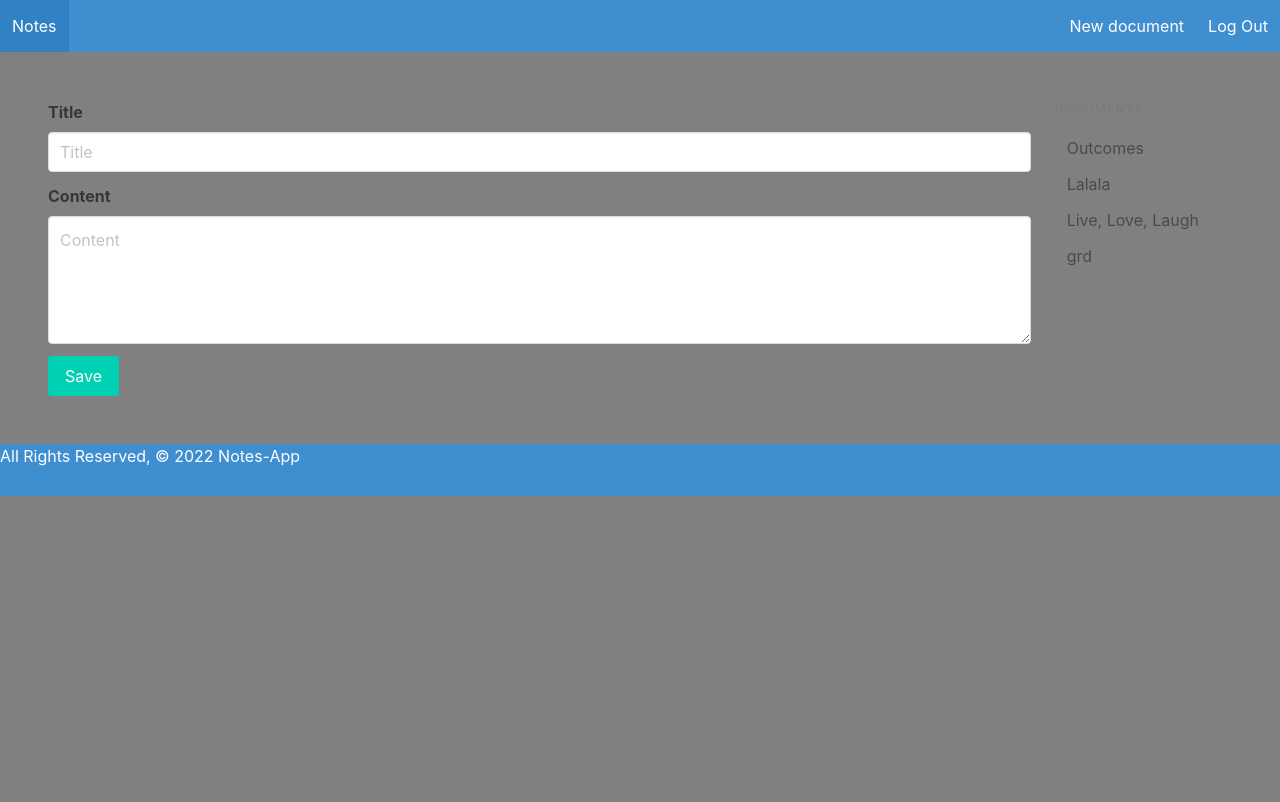
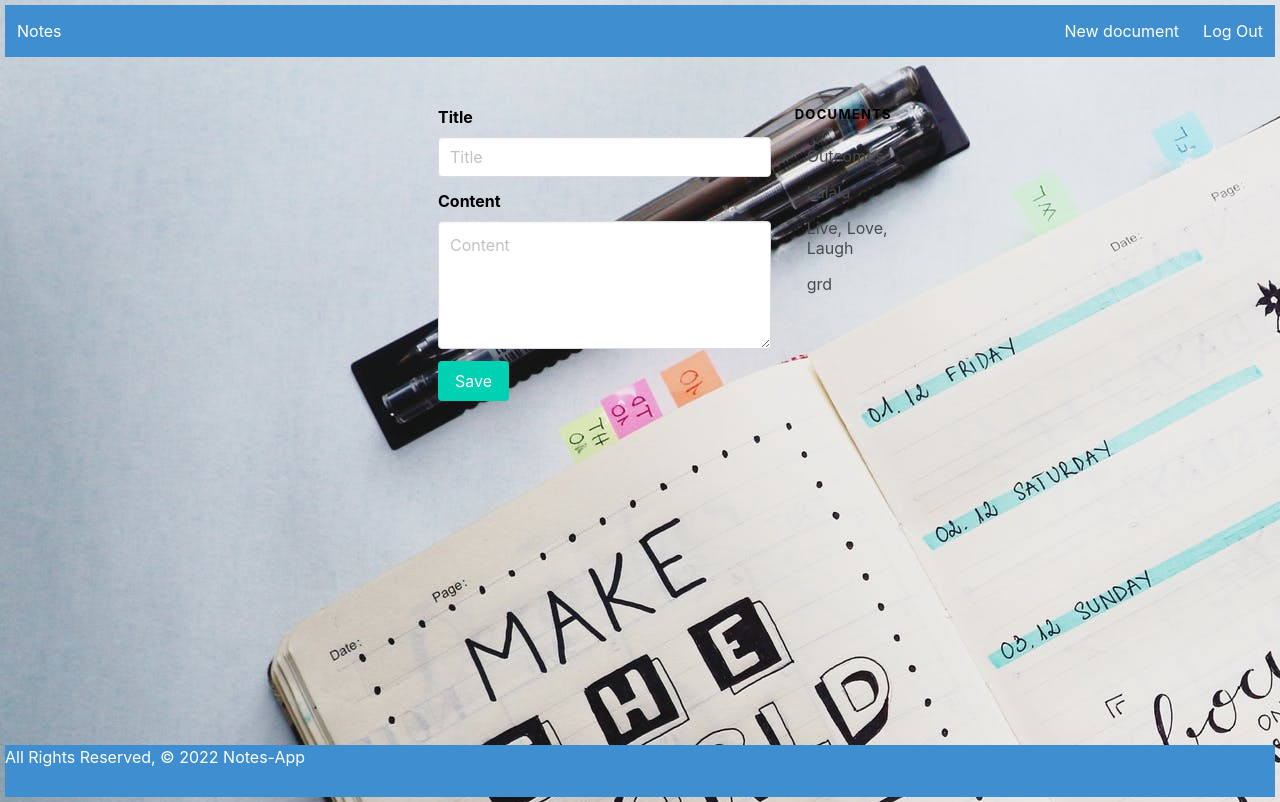
Before and after one commit to youngking509/Notes-App, a Django app: page / in a window 1280 px wide. Before the commit the page ends 496 px from the top, so only its background shows below. Run offline with Django 4.2, Linux system fonts and the light colour scheme; a user stored in the database is signed in; data comes from the database, SQL or seed files in the repository; both versions use the stored data as it was after the commit.

Commit message:
added img

```diff
--- a/main_app/static/css/style.css
+++ b/main_app/static/css/style.css
@@ -1,24 +1,49 @@
 * {
     box-sizing: border-box;
     margin: 0;
+
 }
 
 
 body {
-    background-color:gray;
+    /* background-color:gray; */
     display: flex;
-    min-height: 100vh;
+    /* min-height: 100vh; */
     flex-direction: column;
+    padding: 5px;
+    background-image: url("../img/pexels-photo-636237.jpeg");
+    /* background-image: url("../img/pexels-photo-1629212.jpeg"); */
 }
 
 main {
     flex-grow: 1;
 }
 
-footer {
-    padding-top: 0;
-    text-align: right;
-    position: absolute;
-    bottom: 0;
-    width: 100%;
+
+.section {
+    max-width: 500px;
+    margin: auto;
+    min-height: 86vh;
 }
+
+.footer {
+    color: aquamarine;
+    /* padding-top: 0; */
+    /* text-align: right; */
+    /* position: absolute;  */
+    /* bottom: 0; */
+    /* width: 100%; */
+}
+
+
+.menu-label {
+    color: black;
+    font-weight: bold;
+    font-size:small;
+}
+
+
+.label {
+    color: black;
+    font-weight: bold;
+}
--- a/main_app/templates/editor.html
+++ b/main_app/templates/editor.html
@@ -13,6 +13,7 @@
 </head>
 
 <body>
+    <!-- <img src="/main_app/note1.jpeg" alt="note image"> -->
     <nav class="navbar is-info">
         <div class="navbar-brand">
             <a href="{% url 'editor' %}" class="navbar-item">Notes</a>
@@ -73,7 +74,7 @@
                     </div>
                 </form>
             </div>
-            <div class="column is-2">
+            <div class="column is-4">
                 <aside class="menu">
                     <p class="menu-label">Documents</p>
 
```
Also changed, not shown: db.sqlite3, main_app/static/img/pexels-photo-1629212.jpeg (added), main_app/static/img/pexels-photo-636237.jpeg (added), 4 other files.
